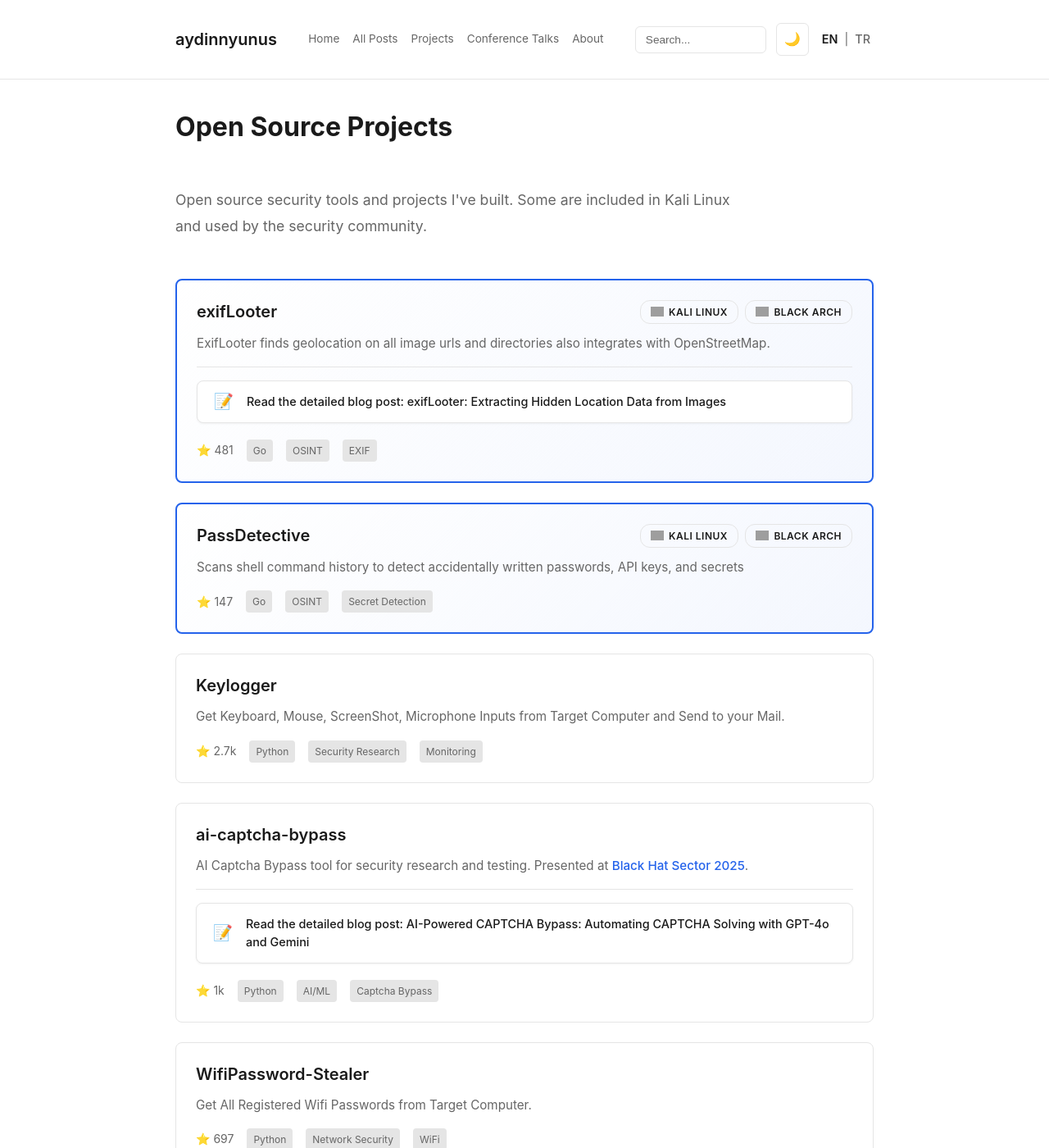
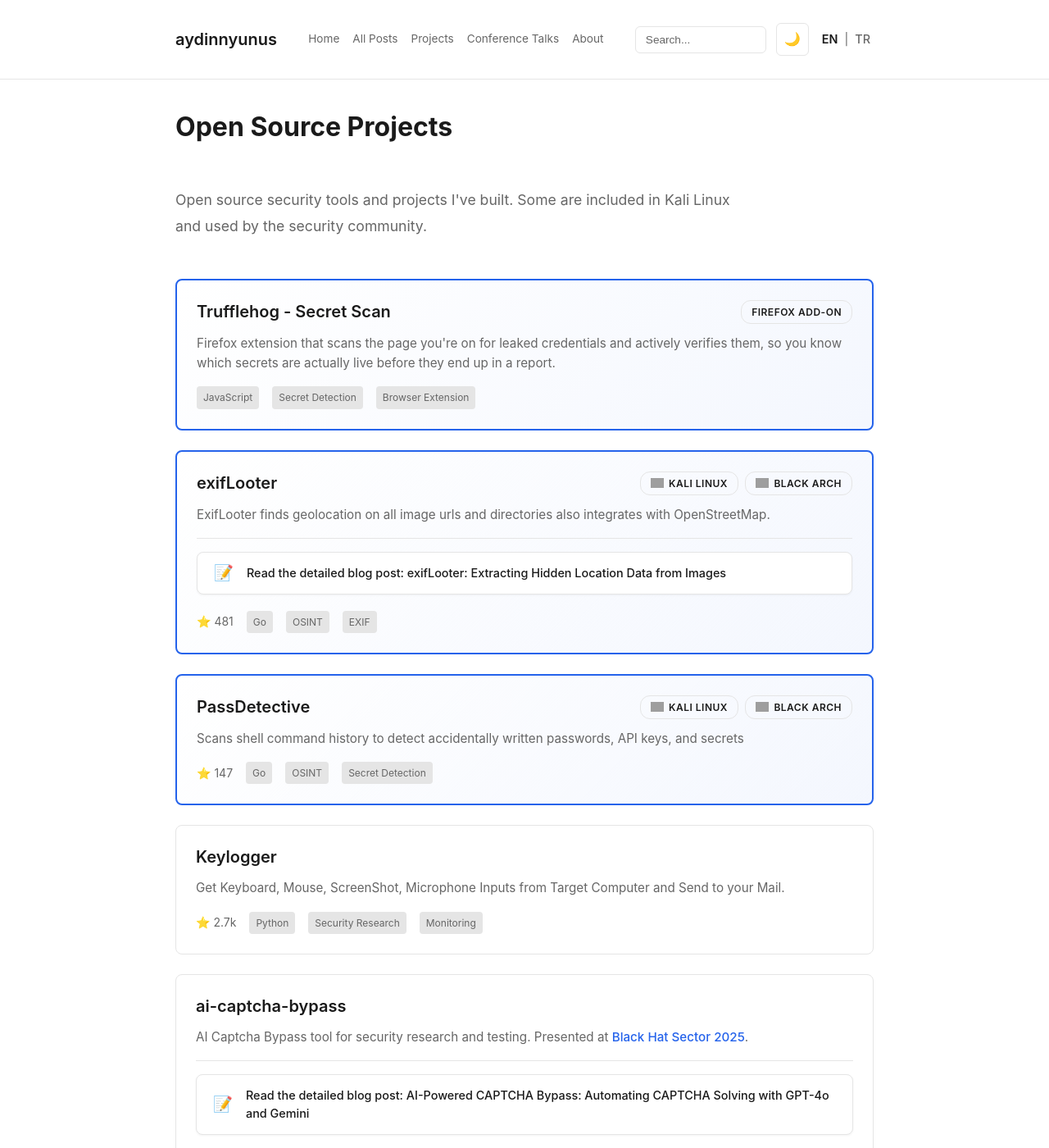
Before and after one commit to aydinnyunus/aydinnyunus.github.io, a Jekyll site: the page built from projects.html, in a window 1280 px wide and 1400 px high. Shown: the whole window at 82% size. Built offline with Jekyll 4.4.1, drawn with Linux system fonts in a browser that asks for light colours; grey boxes are pictures that could not be loaded.

Commit message:
feat: add Trufflehog Secret Scan Firefox add-on to projects (EN + TR)

```diff
--- a/assets/css/main.css
+++ b/assets/css/main.css
@@ -1826,6 +1826,18 @@
   object-fit: contain;
 }
 
+.firefox-badge {
+  background-color: transparent;
+  border: 1px solid var(--border-color);
+  color: var(--text-color);
+}
+
+.firefox-badge:hover {
+  background-color: var(--border-color);
+  border-color: var(--link-color);
+  color: var(--text-color);
+}
+
 .project-description {
   color: var(--text-secondary);
   line-height: 1.6;
--- a/projects.html
+++ b/projects.html
@@ -3,8 +3,8 @@
 title: Projects
 lang: en
 permalink: /projects/
-description: "Open source security projects by Yunus Aydın. Discover popular tools like exifLooter, PassDetective, ai-captcha-bypass, and other cybersecurity tools available on GitHub and Kali Linux."
-keywords: "security tools, open source projects, exifLooter, PassDetective, cybersecurity tools, Kali Linux tools, GitHub projects, security research tools"
+description: "Open source security projects by Yunus Aydın. Discover popular tools like exifLooter, PassDetective, ai-captcha-bypass, the Trufflehog Secret Scan Firefox add-on, and other cybersecurity tools available on GitHub, Kali Linux and addons.mozilla.org."
+keywords: "security tools, open source projects, exifLooter, PassDetective, Trufflehog Secret Scan, Firefox add-on, cybersecurity tools, Kali Linux tools, GitHub projects, security research tools"
 canonical_url: "https://aydinnyunus.github.io/projects/"
 ---
 
@@ -15,6 +15,28 @@
     <p class="projects-intro">Open source security tools and projects I've built. Some are included in Kali Linux and used by the security community.</p>
 
     <div class="projects-container">
+      <!-- Trufflehog - Secret Scan - Firefox Add-on -->
+      <div class="project-item project-item-featured">
+        <div class="project-header">
+          <h3 class="project-title">
+            <a href="https://addons.mozilla.org/en-GB/firefox/addon/trufflehog-secret-scan/" target="_blank" rel="noopener noreferrer">
+              Trufflehog - Secret Scan
+            </a>
+          </h3>
+          <div class="project-badges">
+            <a href="https://addons.mozilla.org/en-GB/firefox/addon/trufflehog-secret-scan/" target="_blank" rel="noopener noreferrer" class="project-badge firefox-badge" title="Install from addons.mozilla.org">
+              Firefox Add-on
+            </a>
+          </div>
+        </div>
+        <p class="project-description">Firefox extension that scans the page you're on for leaked credentials and actively verifies them, so you know which secrets are actually live before they end up in a report.</p>
+        <div class="project-meta">
+          <span class="project-language">JavaScript</span>
+          <span class="project-tag">Secret Detection</span>
+          <span class="project-tag">Browser Extension</span>
+        </div>
+      </div>
+
       <!-- exifLooter - Kali Linux & Black Arch -->
       <div class="project-item project-item-featured">
         <div class="project-header">
```
Also changed, not shown: tr/projects.html (+24 -2 lines).
